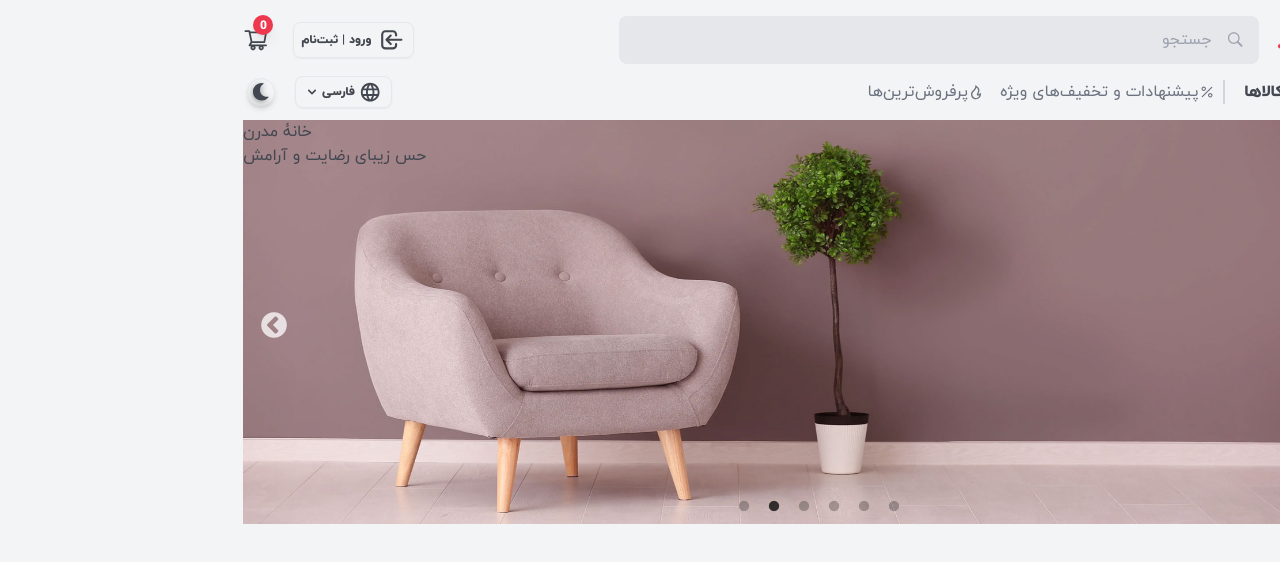
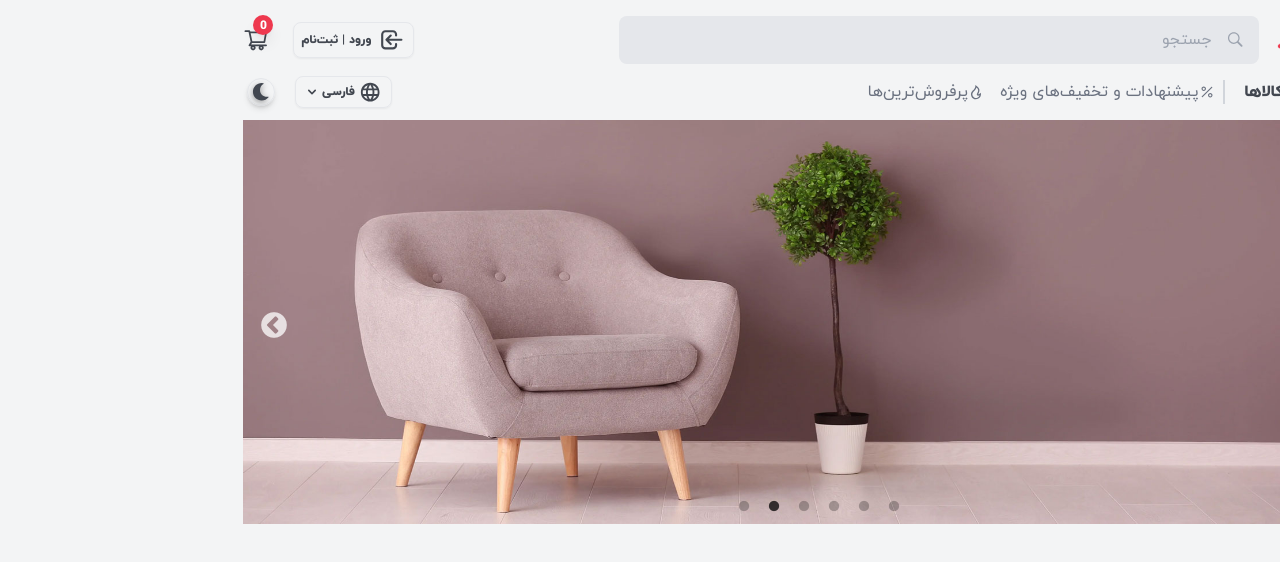
Before and after one commit to matsprea/E-Commerce-OnlineShop, a Next.js app: page / in a window 1280 px wide. Shown: the top 562 px of the page. Built offline with nearby package versions, Linux system fonts and the light colour scheme.

Commit message:
feat: :sparkles: add custom className for each slide
set custom position of each text in slide

```diff
--- a/components/carousel/Slide.tsx
+++ b/components/carousel/Slide.tsx
@@ -10,15 +10,17 @@ interface Props {
 }
 const Slide: React.FC<Props> = (props) => {
   const { t } = useLanguage();
-  const { title, description, imgSrc, url } = props.sliderItem;
+  const { title, description, imgSrc, url, className } = props.sliderItem;
   return (
-    <div className="relative">
+    <div className="relative  ">
       <Link href={url}>
         <a className="block">
           <Image src={imgSrc} alt={t[`${title}`]} width="2000" height="700" />
-          <div className="absolute top-0">
-            <h3>{t[`${title}`]}</h3>
-            <p>{t[`${description}`]}</p>
+          <div
+            className={`absolute ${className} backdrop-filter backdrop-blur-[16px] bg-palette-card/20  p-10 shadow-lg overflow-hidden ltr:text-left rtl:text-right rounded-md w-[40%]`}
+          >
+            <h3 className="text-5xl font-medium">{t[`${title}`]}</h3>
+            <p className=" mt-8">{t[`${description}`]}</p>
           </div>
         </a>
       </Link>
--- a/lib/interface/slider.ts
+++ b/lib/interface/slider.ts
@@ -4,4 +4,5 @@ export interface ISlider {
   description: string;
   imgSrc: string;
   url: string;
+  className: string;
 }
--- a/mock/slider.js
+++ b/mock/slider.js
@@ -5,6 +5,7 @@ export const sliderContent = [
     description: "digitalBD",
     imgSrc: "/images/slider-img/digital-banner.jpg",
     url: "/",
+    className: "top-32 left-36 ",
   },
   {
     ID: 2,
@@ -12,6 +13,7 @@ export const sliderContent = [
     description: "stationeryBD",
     imgSrc: "/images/slider-img/stationery-banner.jpg",
     url: "/",
+    className: "top-36 right-52 ",
   },
   {
     ID: 3,
@@ -19,6 +21,7 @@ export const sliderContent = [
     description: "toyBD",
     imgSrc: "/images/slider-img/toy-banner.jpg",
     url: "/",
+    className: "top-32 right-20 ",
   },
   {
     ID: 4,
@@ -26,6 +29,7 @@ export const sliderContent = [
     description: "houseBD",
     imgSrc: "/images/slider-img/house-banner.jpg",
     url: "/",
+    className: "top-32 right-20 ",
   },
   {
     ID: 5,
@@ -33,6 +37,7 @@ export const sliderContent = [
     description: "fashionBD",
     imgSrc: "/images/slider-img/fashion-banner.jpg",
     url: "/",
+    className: "top-36 right-[30%] ",
   },
   {
     ID: 6,
@@ -40,5 +45,6 @@ export const sliderContent = [
     description: "beautyBD",
     imgSrc: "/images/slider-img/beauty-banner.jpg",
     url: "/",
+    className: "top-36 right-[30%] ",
   },
 ];
```
